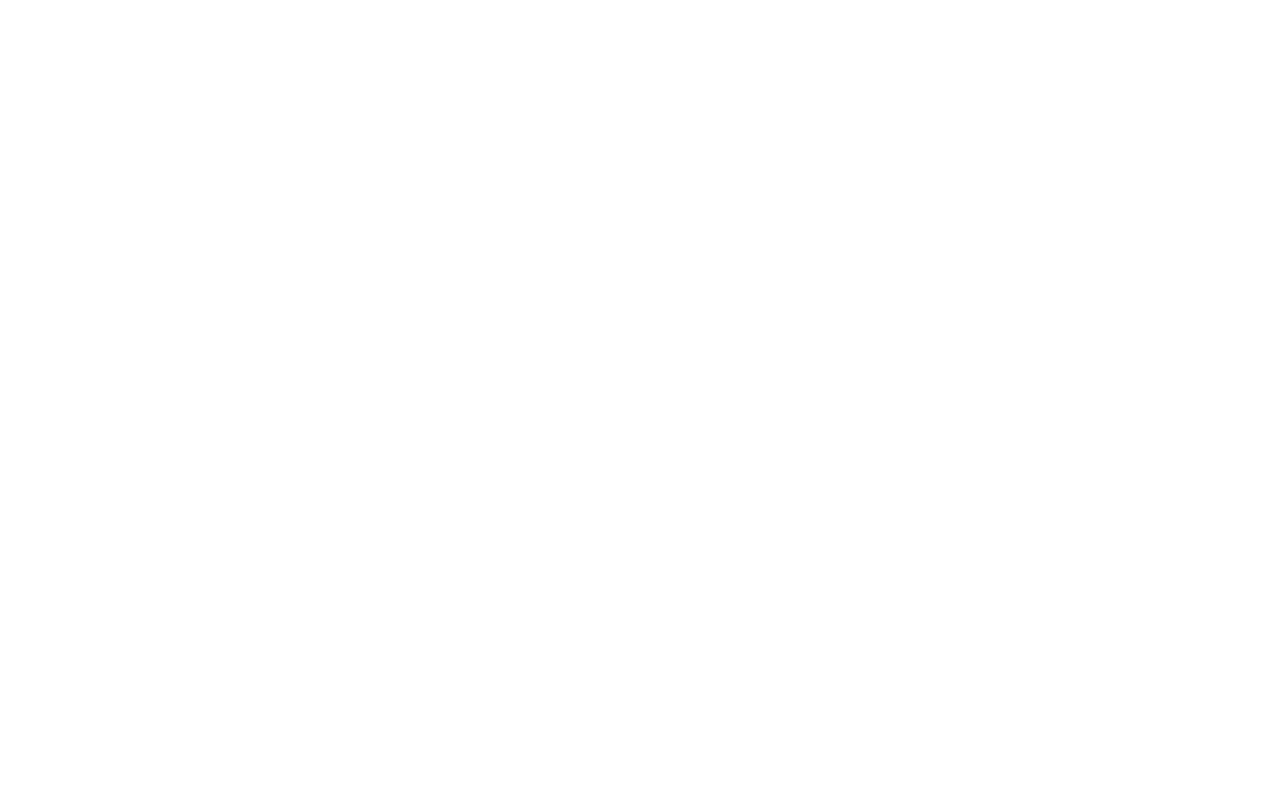
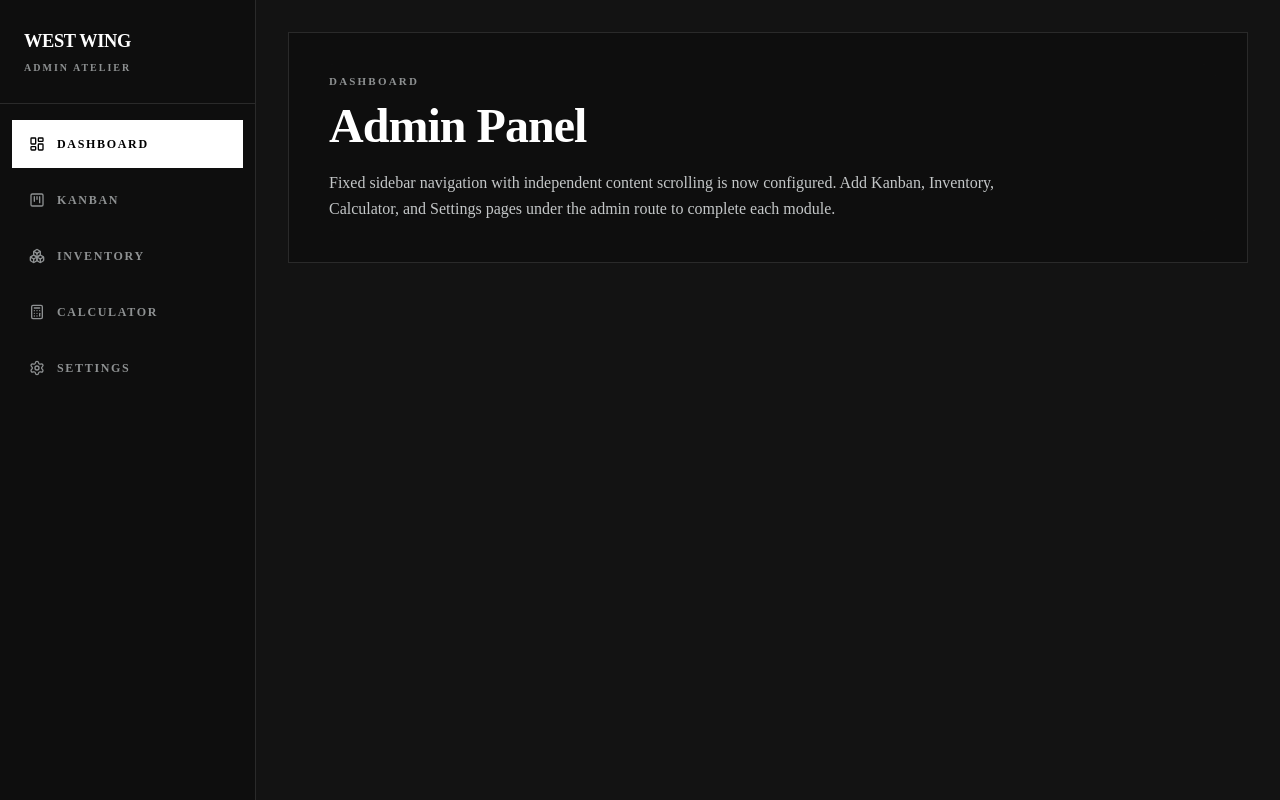
Before and after one commit to AceRy07/Tww-v3, a Next.js app: page /admin in a window 1280 px wide. Before the commit this address had no page. Built offline with nearby package versions, Linux system fonts and the light colour scheme.

Commit message:
feat: Implement admin layout and sidebar navigation components Testter before

```diff
--- /dev/null
+++ b/src/app/admin/layout.tsx
@@ -0,0 +1,20 @@
+import type { ReactNode } from 'react';
+import AdminSidebar from '@/components/layout/AdminSidebar';
+
+export default function AdminRootLayout({
+  children,
+}: {
+  children: ReactNode;
+}) {
+  return (
+    <div className="h-[100dvh] overflow-hidden bg-[#131313] text-[#e5e2e1]">
+      <AdminSidebar />
+
+      <div className="h-full md:ml-64">
+        <main className="h-full overflow-y-auto px-4 pt-20 pb-8 md:px-8 md:pt-8 md:pb-10">
+          {children}
+        </main>
+      </div>
+    </div>
+  );
+}
--- /dev/null
+++ b/src/app/admin/page.tsx
@@ -0,0 +1,14 @@
+export default function AdminDashboardPage() {
+  return (
+    <section className="mx-auto w-full max-w-[1440px] border border-[#2a2a2a] bg-[#0e0e0e]/70 p-8 backdrop-blur-xl md:p-10">
+      <p className="text-[11px] font-semibold uppercase tracking-[0.2em] text-[#8e9192]">Dashboard</p>
+      <h1 className="mt-3 text-4xl font-semibold leading-none tracking-[-0.02em] text-white md:text-5xl">
+        Admin Panel
+      </h1>
+      <p className="mt-5 max-w-2xl text-base leading-relaxed text-[#c4c7c8]">
+        Fixed sidebar navigation with independent content scrolling is now configured. Add Kanban, Inventory,
+        Calculator, and Settings pages under the admin route to complete each module.
+      </p>
+    </section>
+  );
+}
--- /dev/null
+++ b/src/components/layout/AdminSidebar.tsx
@@ -0,0 +1,92 @@
+'use client';
+
+import Link from 'next/link';
+import { usePathname } from 'next/navigation';
+import { type ComponentType, useState } from 'react';
+import {
+  Boxes,
+  Calculator,
+  LayoutDashboard,
+  PanelLeftClose,
+  PanelLeftOpen,
+  Settings,
+  SquareKanban,
+} from 'lucide-react';
+import { cn } from '@/lib/utils';
+
+type NavItem = {
+  label: string;
+  href: string;
+  icon: ComponentType<{ className?: string }>;
+};
+
+const navItems: NavItem[] = [
+  { label: 'Dashboard', href: '/admin', icon: LayoutDashboard },
+  { label: 'Kanban', href: '/admin/kanban', icon: SquareKanban },
+  { label: 'Inventory', href: '/admin/inventory', icon: Boxes },
+  { label: 'Calculator', href: '/admin/calculator', icon: Calculator },
+  { label: 'Settings', href: '/admin/settings', icon: Settings },
+];
+
+export default function AdminSidebar() {
+  const pathname = usePathname();
+  const [mobileOpen, setMobileOpen] = useState(false);
+
+  return (
+    <>
+      <button
+        type="button"
+        onClick={() => setMobileOpen((prev) => !prev)}
+        className="fixed top-5 left-4 z-50 inline-flex h-10 w-10 items-center justify-center border border-[#2a2a2a] bg-[#0e0e0e]/85 text-[#e5e2e1] backdrop-blur-xl md:hidden"
+        aria-label="Toggle sidebar"
+      >
+        {mobileOpen ? <PanelLeftClose className="h-5 w-5" /> : <PanelLeftOpen className="h-5 w-5" />}
+      </button>
+
+      <div
+        className={cn(
+          'fixed inset-0 z-40 bg-black/60 transition-opacity md:hidden',
+          mobileOpen ? 'opacity-100' : 'pointer-events-none opacity-0'
+        )}
+        onClick={() => setMobileOpen(false)}
+        aria-hidden="true"
+      />
+
+      <aside
+        className={cn(
+          'fixed top-0 left-0 z-50 h-full w-64 border-r border-[#2a2a2a] bg-[#0e0e0e]/88 text-[#e5e2e1] backdrop-blur-xl transition-transform duration-200',
+          mobileOpen ? 'translate-x-0' : '-translate-x-full md:translate-x-0'
+        )}
+      >
+        <div className="border-b border-[#2a2a2a] px-6 py-7">
+          <p className="text-[1.15rem] font-bold tracking-[-0.02em] text-white">WEST WING</p>
+          <p className="mt-1 text-[10px] font-semibold uppercase tracking-[0.2em] text-[#8e9192]">ADMIN ATELIER</p>
+        </div>
+
+        <nav className="flex h-[calc(100%-89px)] flex-col py-4">
+          {navItems.map((item) => {
+            const isActive = pathname === item.href || (item.href !== '/admin' && pathname.startsWith(item.href));
+            const Icon = item.icon;
+
+            return (
+              <Link
+                key={item.href}
+                href={item.href}
+                onClick={() => setMobileOpen(false)}
+                className={cn(
+                  'mx-3 mb-2 flex min-h-12 items-center gap-3 border px-4 text-xs font-semibold uppercase tracking-[0.14em] transition-colors',
+                  isActive
+                    ? 'border-white bg-white text-black'
+                    : 'border-transparent text-[#8e9192] hover:border-[#2a2a2a] hover:bg-[#1a1a1a] hover:text-white'
+                )}
+              >
+                <Icon className="h-4 w-4" />
+                {item.label}
+              </Link>
+            );
+          })}
+        </nav>
+      </aside>
+    </>
+  );
+}
--- a/src/components/layout/ThemeToggle.tsx
+++ b/src/components/layout/ThemeToggle.tsx
@@ -1,12 +1,19 @@
 "use client";
 
+import { useSyncExternalStore } from "react";
 import { Moon, Sun } from "lucide-react";
 import { useTheme } from "next-themes";
 import { useLanguage } from "@/components/providers/LanguageProvider";
+import { cn } from "@/lib/utils";
+
+function subscribe() {
+  return () => {};
+}
 
 export default function ThemeToggle() {
   const { resolvedTheme, setTheme } = useTheme();
   const { dictionary } = useLanguage();
+  const mounted = useSyncExternalStore(subscribe, () => true, () => false);
 
   const isDark = resolvedTheme === "dark";
 
@@ -18,7 +25,15 @@
       title={dictionary.nav.themeToggle}
       className="inline-flex size-9 items-center justify-center rounded-full border border-border/80 bg-background/80 text-foreground transition-colors hover:bg-muted"
     >
-      {isDark ? <Sun size={16} /> : <Moon size={16} />}
+      <span
+        className={cn(
+          "inline-flex h-4 w-4 items-center justify-center transition-opacity",
+          mounted ? "opacity-100" : "opacity-0"
+        )}
+        aria-hidden="true"
+      >
+        {mounted ? (isDark ? <Sun size={16} /> : <Moon size={16} />) : <Moon size={16} className="opacity-0" />}
+      </span>
     </button>
   );
 }
--- a/src/proxy.ts
+++ b/src/proxy.ts
@@ -5,8 +5,37 @@
   return locales.some((locale) => pathname === `/${locale}` || pathname.startsWith(`/${locale}/`));
 }
 
+function isAdminPath(pathname: string) {
+  return pathname === "/admin" || pathname.startsWith("/admin/");
+}
+
+function getLocalePrefixedAdminPath(pathname: string) {
+  for (const locale of locales) {
+    if (pathname === `/${locale}/admin`) {
+      return "/admin";
+    }
+
+    if (pathname.startsWith(`/${locale}/admin/`)) {
+      return pathname.slice(locale.length + 1);
+    }
+  }
+
+  return null;
+}
+
 export function proxy(request: NextRequest) {
   const { pathname } = request.nextUrl;
+
+  const normalizedAdminPath = getLocalePrefixedAdminPath(pathname);
+  if (normalizedAdminPath) {
+    const nextUrl = request.nextUrl.clone();
+    nextUrl.pathname = normalizedAdminPath;
+    return NextResponse.redirect(nextUrl);
+  }
+
+  if (isAdminPath(pathname)) {
+    return NextResponse.next();
+  }
 
   if (hasLocale(pathname)) {
     return NextResponse.next();
@@ -20,5 +49,5 @@
 }
 
 export const config = {
-  matcher: ["/((?!api|_next/static|_next/image|favicon.ico|sitemap.xml|robots.txt|.*\\..*).*)"],
+  matcher: ["/((?!admin(?:/|$)|api|_next/static|_next/image|favicon.ico|sitemap.xml|robots.txt|.*\\..*).*)"],
 };
```
